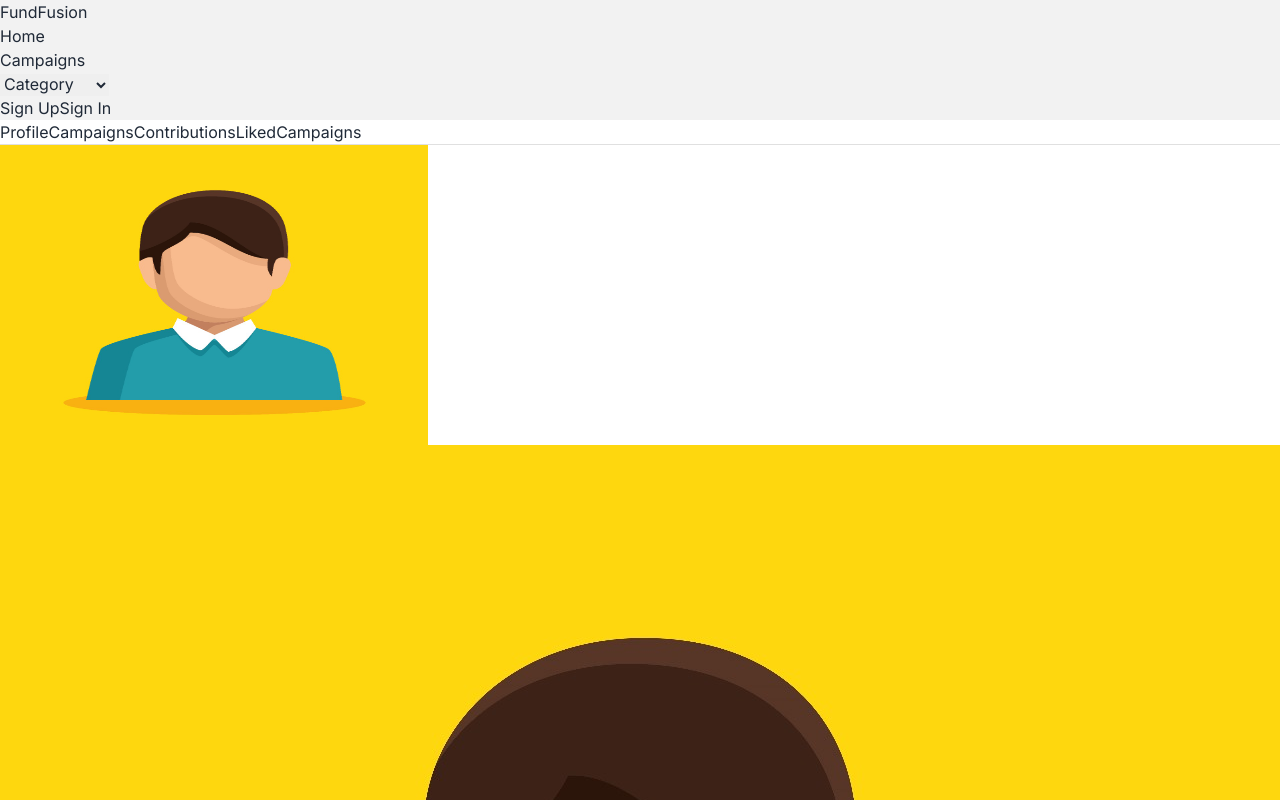
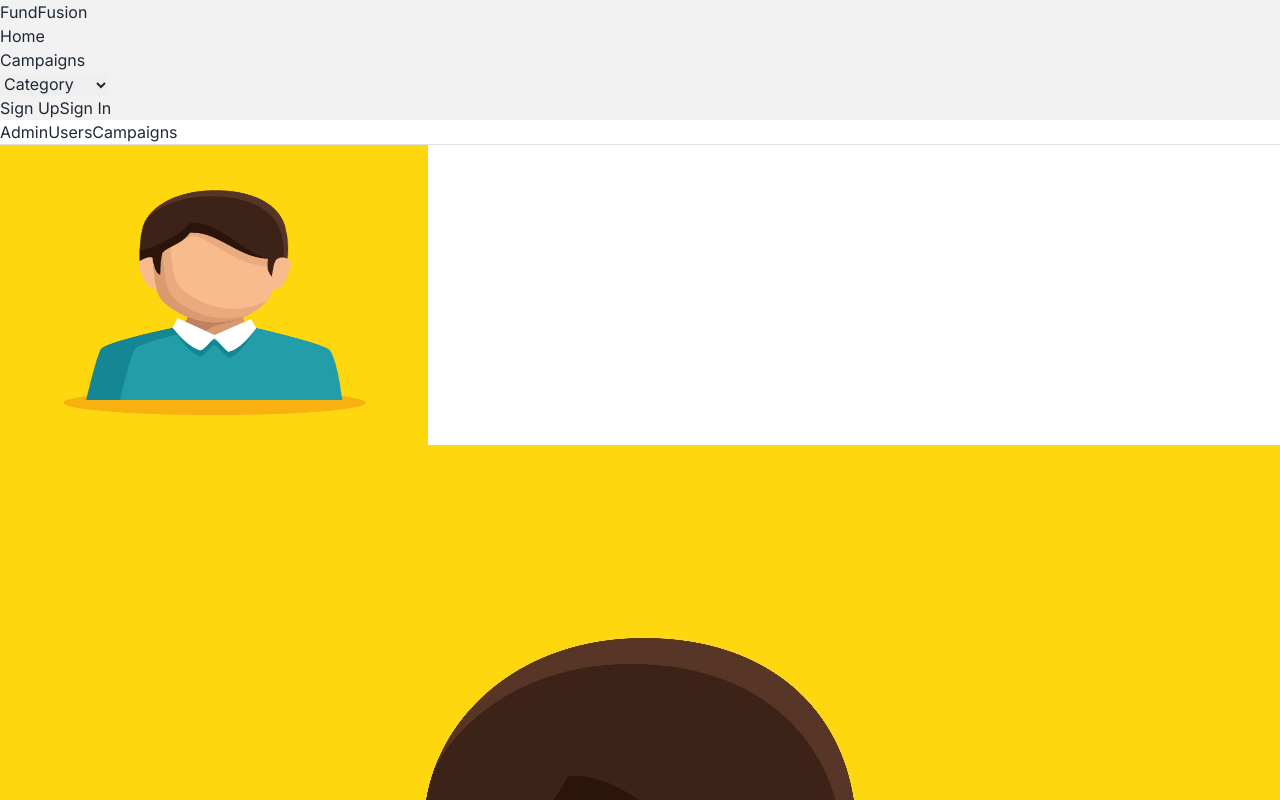
Before and after one commit to Niravgajera1/DemoFinal, a Next.js app: page /admin in a window 1280 px wide. Shown: the top 800 px of the page. Built offline with nearby package versions, Linux system fonts and the light colour scheme.

Commit message:
add admin page

```diff
--- a/src/app/admin/page.tsx
+++ b/src/app/admin/page.tsx
@@ -1,70 +1,62 @@
+"use client"
+
 import { Divider } from "@mui/material";
 import Link from "next/link";
-import React from "react";
+import React, { useEffect, useState } from "react";
 
-const admin = () => {
+const admin =() => {
+  const [activetab, setActivetab] = useState<string>("Admin");
+
+  const handleClick = (tabName: string) => {
+    setActivetab(tabName);
+  };
+
   return (
     <div>
       <div className="responsive justify-center item-center  bg-slate-300 mt-2 p-4 h-screen">
         <div className="responsive   mx-8 my-8 bg-white/40 px-4 py-4 rounded-lg">
-          <div className="mx-32 pt-20 pb-10  px-2  font-semibold text-3xl font-sans ">
-            {/* {userData.name} */}
-          </div>
-          <div className="mx-32 flex flex-row px-2 text-xl">
+          <div className="mx-32 my-12 flex flex-row px-2 text-xl">
             <span>
               <Link
-                // onClick={() => handleClick("Profile")}
-                href="/UserProfile"
-                // className={`inline-block p-4 border-b-2 rounded-t-lg ${
-                //   activetab === "Profile"
-                //     ? "text-saddle-brown font-bold font-2xl border-saddle-brown"
-                //     : "border-transparent text-dark-blue hover:text-saddle-brown"
-                // }`}
+               onClick={() => handleClick("Admin")}
+                href="/admin"
+                className={`inline-block p-4 border-b-2 rounded-t-lg ${
+                  activetab === "Admin"
+                    ? "text-saddle-brown font-bold font-2xl border-saddle-brown"
+                    : "border-transparent text-dark-blue hover:text-saddle-brown"
+                }`}
               >
-                Profile
+                Admin
               </Link>
             </span>
             <span>
               <Link
-                // onClick={() => handleClick("Campaigns")}
-                href="/UserProfile/campaigns"
-                // className={`inline-block p-4 border-b-2 rounded-t-lg ${
-                //   activetab === "Campaigns"
-                //     ? "text-saddle-brown font-bold font-2xl border-saddle-brown"
-                //     : "border-transparent text-dark-blue hover:text-saddle-brown"
-                // }`}
+               onClick={() => handleClick("Users")}
+                href="/admin/users"
+                className={`inline-block p-4 border-b-2 rounded-t-lg ${
+                  activetab === "Users"
+                    ? "text-saddle-brown font-bold font-2xl border-saddle-brown"
+                    : "border-transparent text-dark-blue hover:text-saddle-brown"
+                }`}
+              >
+                Users
+              </Link>
+            </span>
+            <span>
+              <Link
+               onClick={() => handleClick("Campaigns")}
+                href="/admin/campaigns"
+                className={`inline-block p-4 border-b-2 rounded-t-lg ${
+                  activetab === "Campaigns"
+                    ? "text-saddle-brown font-bold font-2xl border-saddle-brown"
+                    : "border-transparent text-dark-blue hover:text-saddle-brown"
+                }`}
               >
                 Campaigns
               </Link>
             </span>
-            <span>
-              <Link
-                // onClick={() => handleClick("Contributions")}
-                href="/UserProfile/contributaions"
-                // className={`inline-block p-4 border-b-2 rounded-t-lg ${
-                //   activetab === "Contributions"
-                //     ? "text-saddle-brown font-bold font-2xl border-saddle-brown"
-                //     : "border-transparent text-dark-blue hover:text-saddle-brown"
-                // }`}
-              >
-                Contributions
-              </Link>
-            </span>
-            <span>
-              <Link
-                // onClick={() => handleClick("LikedCampaigns")}
-                href="/UserProfile/likes"
-                // className={`inline-block p-4 border-b-2 rounded-t-lg ${
-                //   activetab === "LikedCampaigns"
-                //     ? "text-saddle-brown font-bold font-2xl border-saddle-brown"
-                //     : "border-transparent text-dark-blue hover:text-saddle-brown"
-                // }`}
-              >
-                LikedCampaigns
-              </Link>
-            </span>
           </div>
-          <div className="mx-32 mt-2">
+          <div className="">
             <Divider className="bg-gray-600" />
           </div>
           <div className="mx-32 mt-8 flex flex-row justify-between">
@@ -93,7 +85,7 @@ const admin = () => {
                 <p className="px-2 text-3xl">
                   {/* {userData.createdCampaigns.length} */}
                 </p>
-                <p className="pt-2">Created Fundraisers</p>
+                <p className="pt-2">Registed users</p>
               </div>
               <div className="flex flex-row mr-40">
                 <img
@@ -103,7 +95,7 @@ const admin = () => {
                 <p className="px-2 text-3xl">
                   {/* //     {userData.contributedCampaigns.length} */}
                 </p>
-                <p className="pt-2">Contributed Fundraisers</p>
+                <p className="pt-2">Created FundRaises</p>
               </div>
             </div>
           </div>
--- a/src/app/main/[...slug]/page.tsx
+++ b/src/app/main/[...slug]/page.tsx
@@ -360,7 +360,7 @@ const CampaignDetail: React.FC<{ params: { slug: string } }> = ({ params }) => {
                         <WhatsAppIcon />
                         <p>Share Whatsapp</p>
                       </button>
-                      <div className="flex flex-col  justify-start">
+                      <div className="flex flex-col  items-center">
                         <div>
                           {like ? (
                             <button disabled>
```
Also changed, not shown: src/app/admin/campaigns/page.tsx (added, +11 -0 lines), src/app/admin/users/page.tsx (added, +154 -0 lines).
